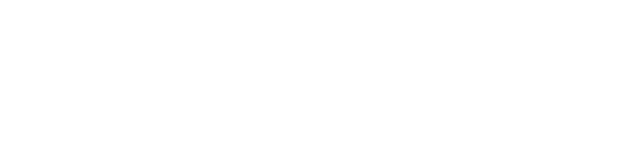
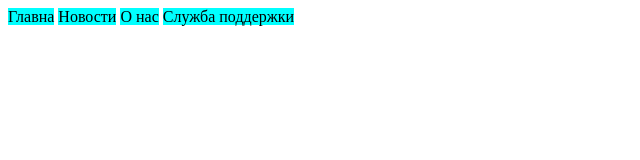
Before and after one commit to QWERTYUVFHKW/newProject, a plain HTML site: page index.html in a window 1280 px wide. Shown: the whole page, without its empty margins (0-640 px from the left). Drawn offline with Linux system fonts and the light colour scheme.

Commit message:
Сверстана шапка

```diff
--- a/index.html
+++ b/index.html
@@ -9,7 +9,12 @@
 </head>
 
 <body>
-    <header></header>
+    <header>
+        <div>Главна</div>
+        <div>Новости</div>
+        <div>О нас</div>
+        <div>Служба поддержки</div>
+    </header>
     <main></main>
     <footer></footer>
 </body>
--- a/style.css
+++ b/style.css
@@ -0,0 +1,4 @@
+div {
+    display: inline;
+    background-color: aqua;
+}
```
